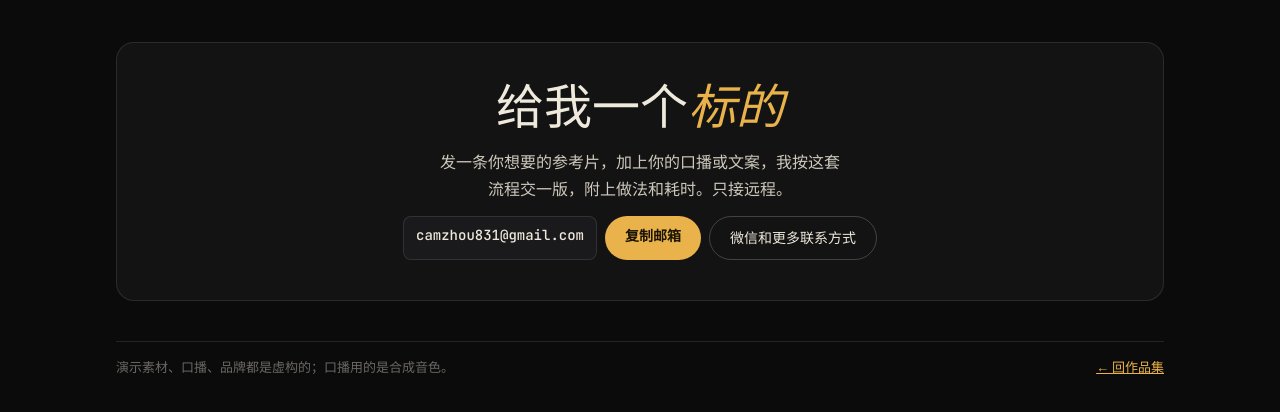
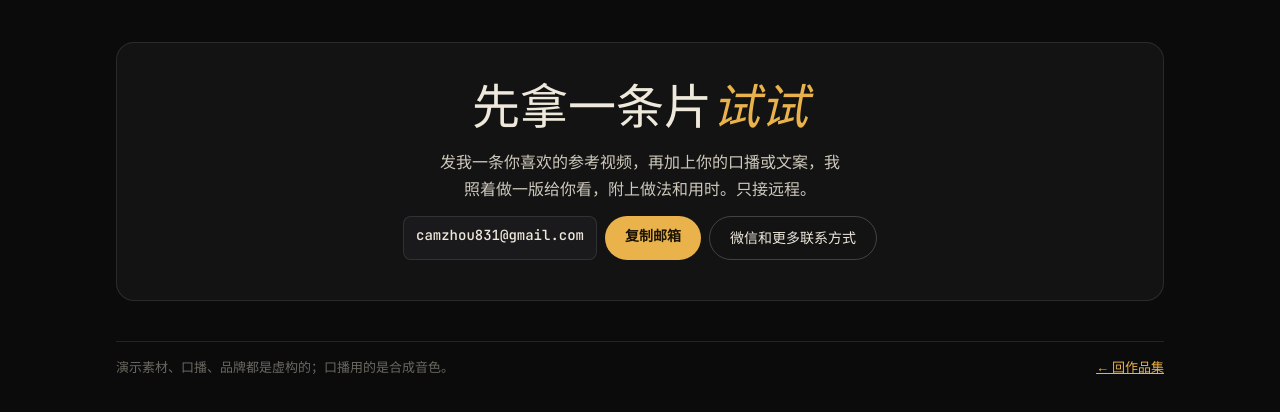
Before and after one commit to camzhou831-star/camzhou831-star.github.io, a plain HTML site: page demo.html in a window 1280 px wide. Shown: the part 2263-2675 px from the top of the page. Drawn offline with Linux system fonts and the light colour scheme.

Commit message:
demo: plainer call to action
Co-Authored-By: Claude Opus 5.5 <noreply@anthropic.com>

```diff
--- a/demo.html
+++ b/demo.html
@@ -124,8 +124,8 @@ td.k{color:var(--muted);white-space:nowrap}
   </section>
 
   <div class="cta">
-    <h2>给我一个<em>标的</em></h2>
-    <p>发一条你想要的参考片，加上你的口播或文案，我按这套流程交一版，附上做法和耗时。只接远程。</p>
+    <h2>先拿一条片<em>试试</em></h2>
+    <p>发我一条你喜欢的参考视频，再加上你的口播或文案，我照着做一版给你看，附上做法和用时。只接远程。</p>
     <div style="display:flex;gap:8px;flex-wrap:wrap;justify-content:center"><span class="mail" id="mail">camzhou831@gmail.com</span><button class="btn" type="button" id="copy">复制邮箱</button><a class="btn ghost" href="./#contact">微信和更多联系方式</a></div>
   </div>
 
```
